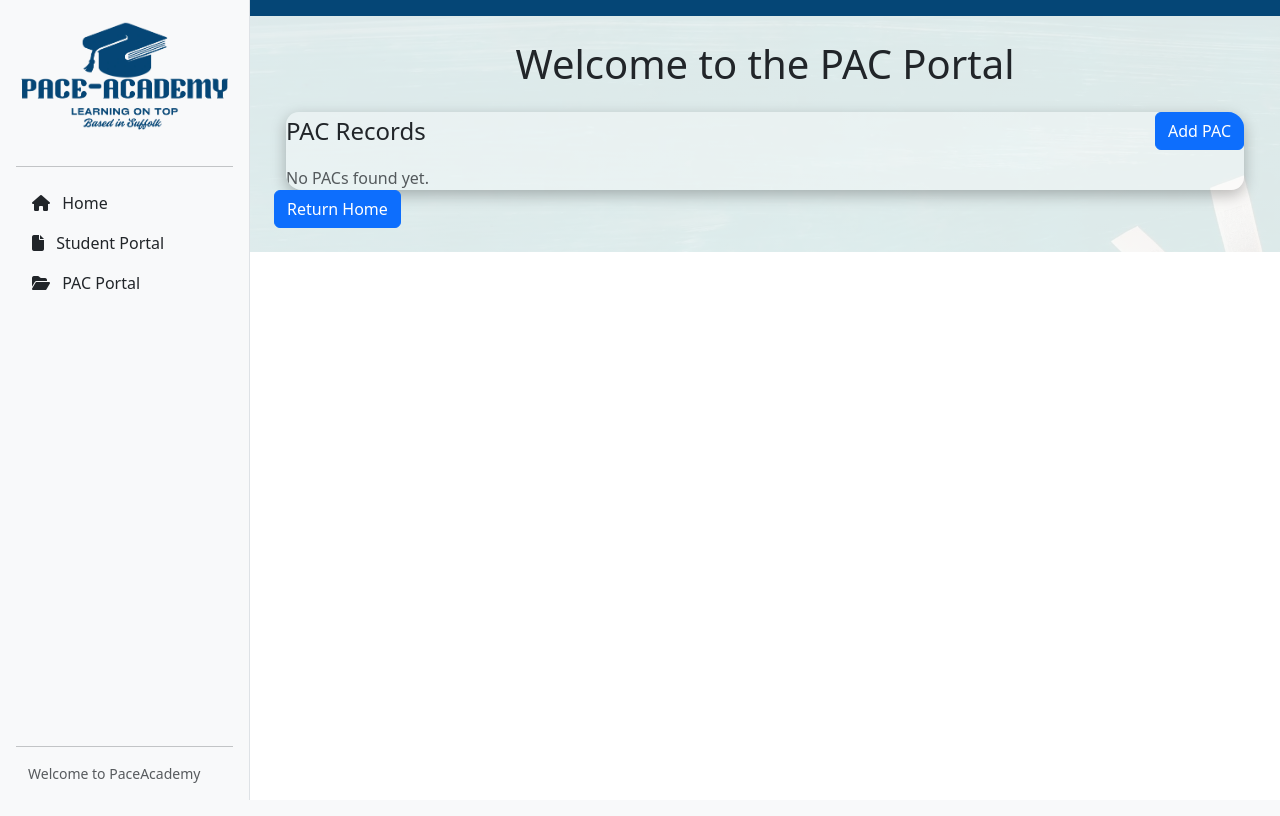
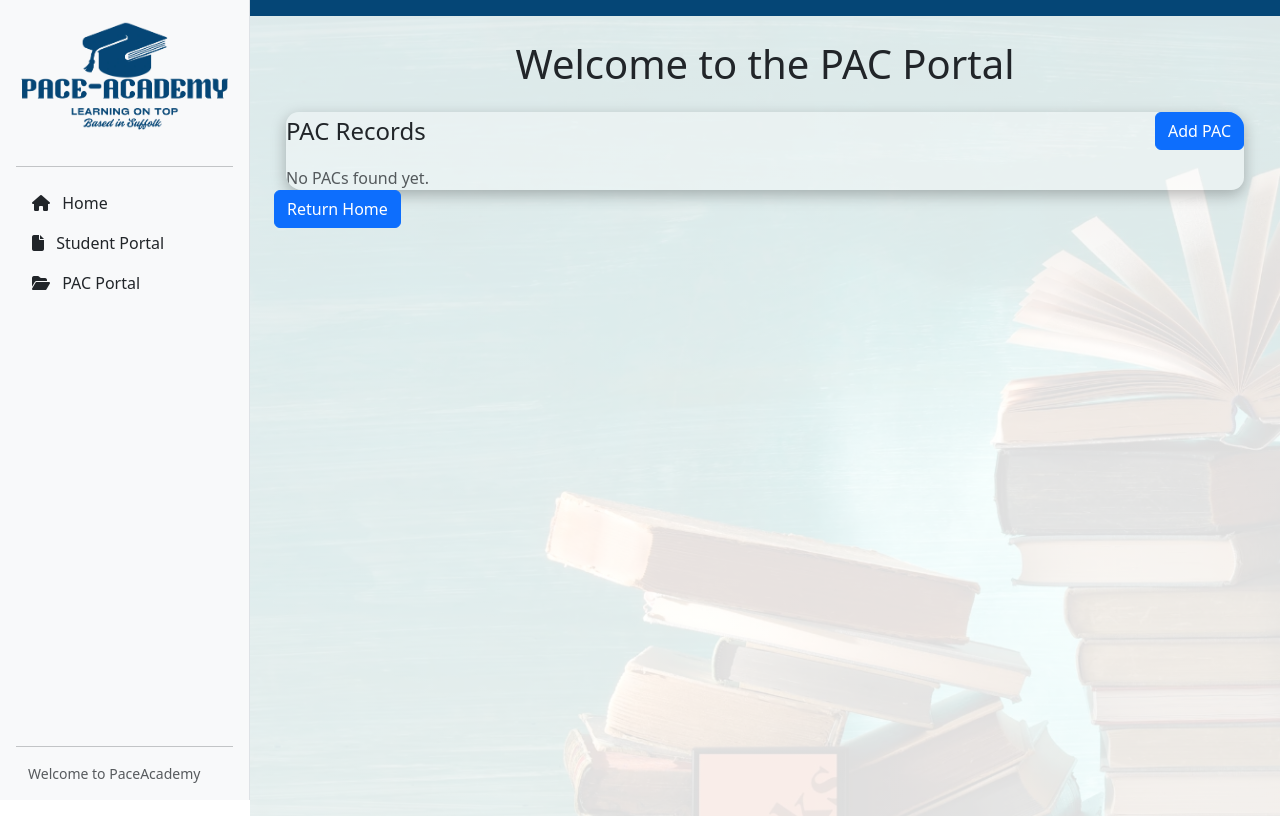
Before and after one commit to Purdicus05/StudentPacDB, a Django app: template PaceAcademyApp/templates/pacs.html in a window 1280 px wide. Run offline with Django 5.2, Linux system fonts and the light colour scheme; the template is opened without the code that fills it, so the values that code supplies are empty; some libraries are stand-ins or nearby versions.

Commit message:
Non existant change

```diff
--- a/PaceAcademyApp/models.py
+++ b/PaceAcademyApp/models.py
@@ -1,4 +1,4 @@
-from django.db import models
+    from django.db import models
 
 # Defines database tables
 class PACs(models.Model):
--- a/PaceAcademyApp/static/CSS/styleSheet.css
+++ b/PaceAcademyApp/static/CSS/styleSheet.css
@@ -27,6 +27,8 @@
 
 .main_body {
     background-image: linear-gradient(to right, #fffd, #fffd), url("../images/Background_Alt_1.webp");
+    background-size: cover;
+    min-height: 100vh;
 }
 
 .main_body .student_body_table {
@@ -166,7 +168,7 @@ tbody tr:hover {
     background-color: #fff5;
     box-shadow: 0 5px 15px #0004;
     overflow: hidden;
-    max-width: 100%;
+    max-width: 1000px;
     min-width: 0;
 }
 
```
